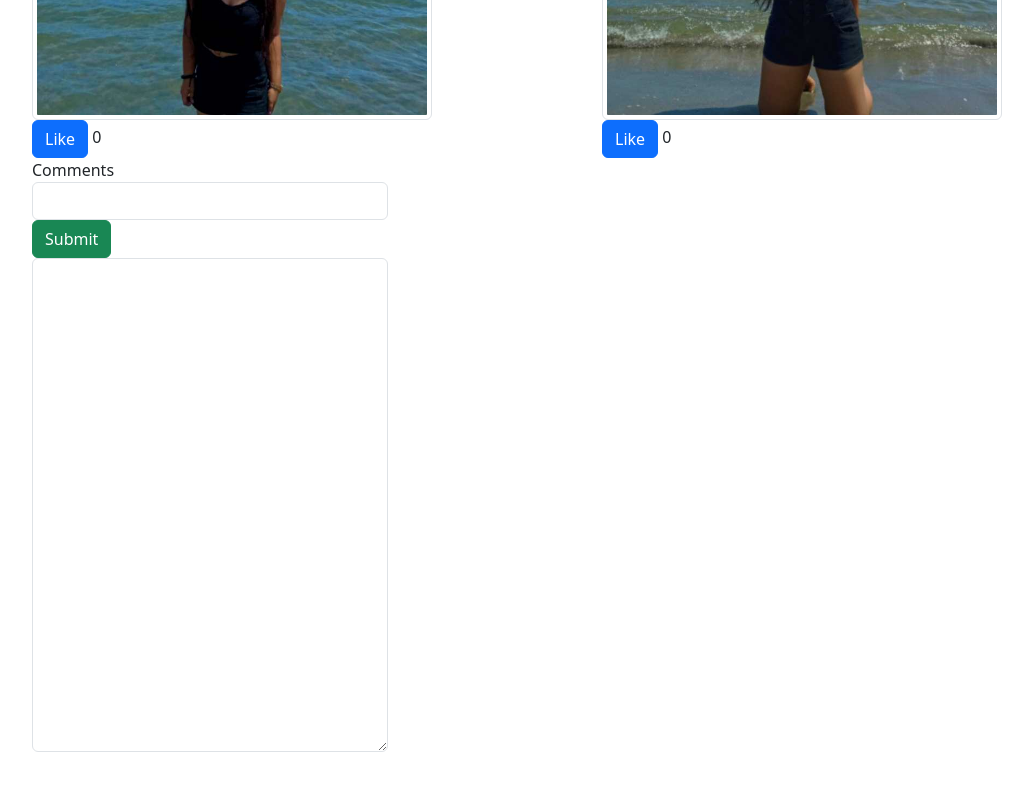
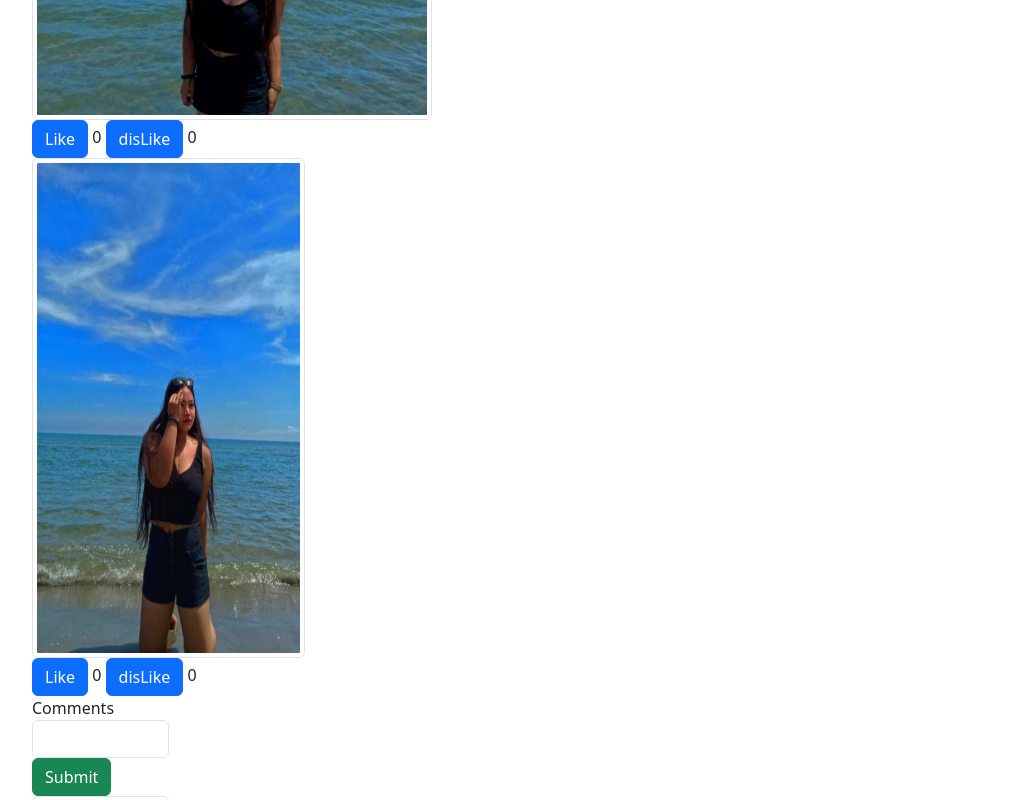
Before and after one commit to jean092002/cjean.github.com, a plain HTML site: page index.html in a window 1280 px wide. Shown: the part 380-1180 px from the top of the page, without its empty margins (50-1083 px from the left). Before the commit the page ends 1132 px from the top, so only its background shows below. Drawn offline with nearby package versions, Linux system fonts and the light colour scheme.

Commit message:
Update index.html

```diff
--- a/index.html
+++ b/index.html
@@ -14,13 +14,17 @@
       <img src="pic1.jpg" class="img-thumbnail" style="width:400px;height:500px;"/><br>
       <button class="btn btn-primary like-btn" type="button" id="btnLike1"> Like </button>
   <output id="countLike1">0</output>
+      <button class="btn btn-primary" type=button id="btndisLike1"> disLike </button>
+                 <output id="countdisLikes1">0</output
     </div>
     <div class="col-6">
       <img src="pic2.jpg" class="img-thumbnail" style="width:400px;height:500px;"/><br>
       <button class="btn btn-primary like-btn" type="button"id="btnLike2"> Like </button>
   <output id="countLike2">0</output>
+      <button class="btn btn-primary" type=button id="btndisLike2"> disLike </button>
+                 <output id="countdisLikes2">0</output
     </div>
-    <div class="col-4">
+    <div class="col-6">
                       Comments<br>
                       <input type="text" class="form-control" id="comment"/>
                       <button class="btn btn-success" id="submit">Submit</button>
```
